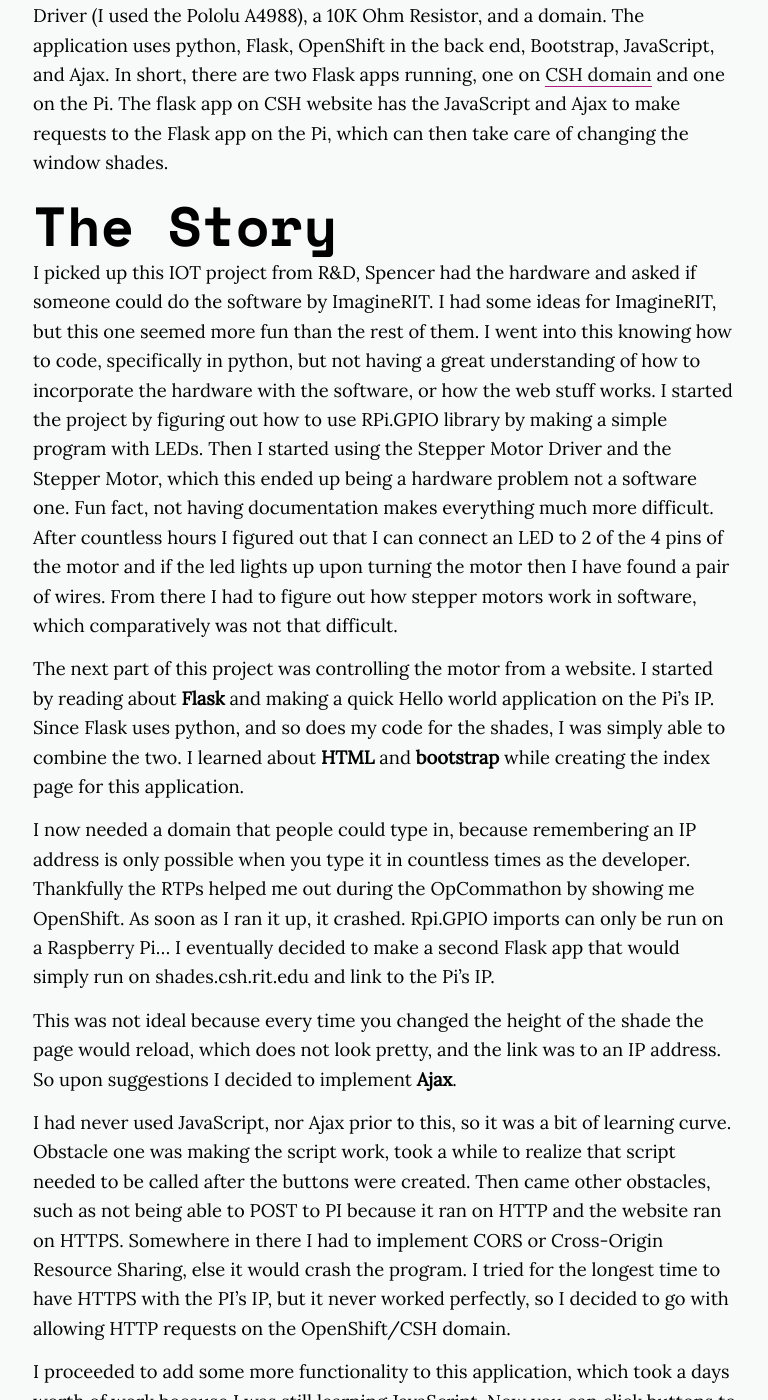
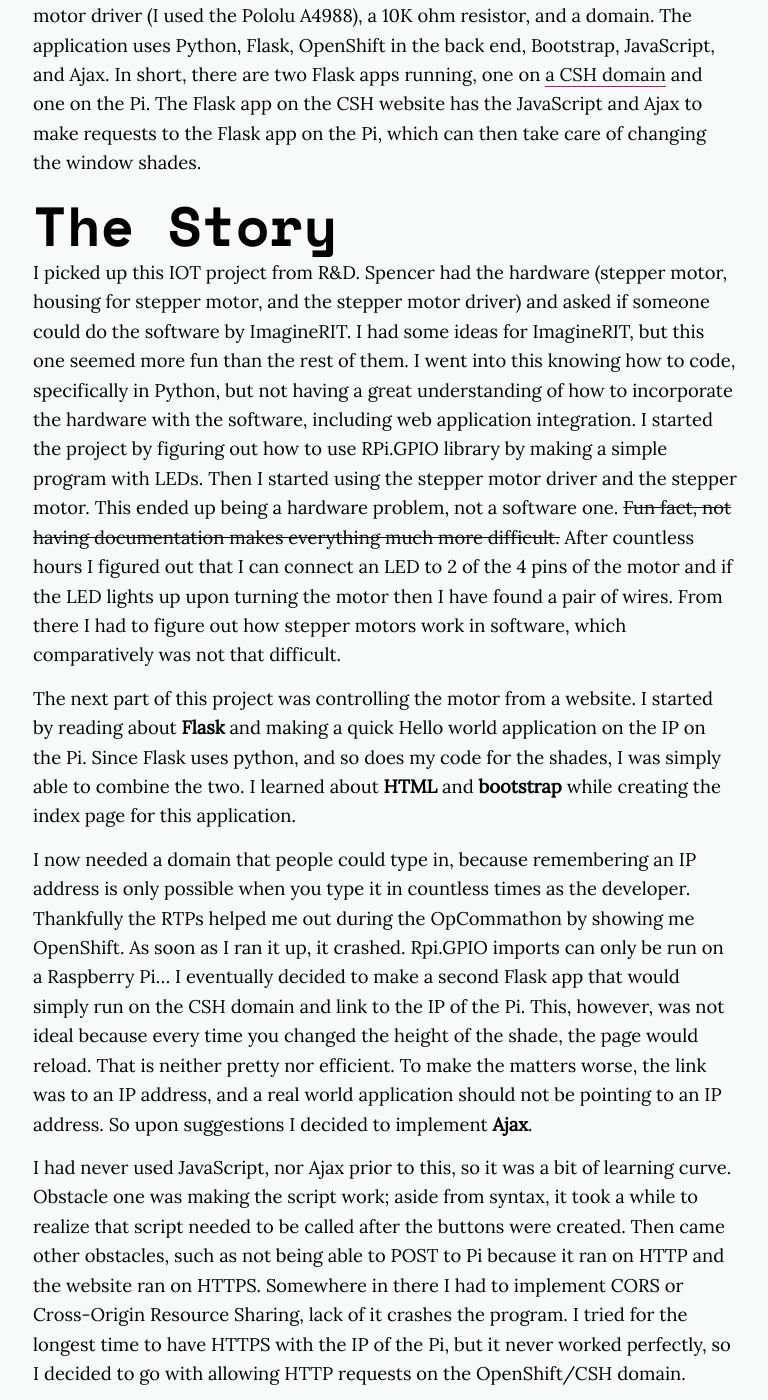
Before and after one commit to ComputerScienceHouse/blog, a Jekyll site: the page built from _posts/2018-02-28-smart-window-shades.md, in a window 1280 px wide and 1400 px high, scrolled down 871 px. Shown: the whole window, without its empty margins (255-1023 px from the left). Built offline with Jekyll 4.4.1, drawn with Linux system fonts in a browser that asks for light colours; nearby versions of some CDN libraries; some of the changed text lies outside the part shown.

Commit message:
fixing errors on the blog post

```diff
--- a/_posts/2018-02-28-smart-window-shades.md
+++ b/_posts/2018-02-28-smart-window-shades.md
@@ -13,21 +13,52 @@
   linkedin: https://www.linkedin.com/in/ayush-goel-589ba215a/
 ---
 # Summary
-Smart Shades is a web service that allows one to control window shades using a website. The hardware requirement is a Raspberry Pi (connected to the Internet), a Stepper Motor, housing for the stepper motor (3D printed), a Stepper Motor Driver (I used the Pololu A4988), a 10K Ohm Resistor, and a domain. The application uses python, Flask, OpenShift in the back end, Bootstrap, JavaScript, and Ajax. In short, there are two Flask apps running, one on [CSH domain](shades.csh.rit.edu) and one on the Pi. The flask app on CSH website has the JavaScript and Ajax to make requests to the Flask app on the Pi, which can then take care of changing the window shades.
+Smart shades is a web service that allows one to control their window shades using a website.
+The hardware requirement is a Raspberry Pi (connected to the Internet), a stepper motor, housing for the stepper motor (3D printed), a stepper motor driver (I used the Pololu A4988), a 10K ohm resistor, and a domain.
+The application uses Python, Flask, OpenShift in the back end, Bootstrap, JavaScript, and Ajax.
+In short, there are two Flask apps running, one on [a CSH domain](shades.csh.rit.edu) and one on the Pi.
+The Flask app on the CSH website has the JavaScript and Ajax to make requests to the Flask app on the Pi, which can then take care of changing the window shades.
 
 # The Story
-I picked up this IOT project from R&D, Spencer had the hardware and asked if someone could do the software by ImagineRIT. I had some ideas for ImagineRIT, but this one seemed more fun than the rest of them. I went into this knowing how to code, specifically in python, but not having a great understanding of how to incorporate the hardware with the software, or how the web stuff works. I started the project by figuring out how to use RPi.GPIO library by making a simple program with LEDs. Then I started using the Stepper Motor Driver and the Stepper Motor, which this ended up being a hardware problem not a software one. Fun fact, not having documentation makes everything much more difficult. After countless hours I figured out that I can connect an LED to 2 of the 4 pins of the motor and if the led lights up upon turning the motor then I have found a pair of wires. From there I had to figure out how stepper motors work in software, which comparatively was not that difficult.
+I picked up this IOT project from R&D.
+Spencer had the hardware (stepper motor, housing for stepper motor, and the stepper motor driver) and asked if someone could do the software by ImagineRIT.
+I had some ideas for ImagineRIT, but this one seemed more fun than the rest of them.
+I went into this knowing how to code, specifically in Python, but not having a great understanding of how to incorporate the hardware with the software, including web application integration.
+I started the project by figuring out how to use RPi.GPIO library by making a simple program with LEDs.
+Then I started using the stepper motor driver and the stepper motor.
+This ended up being a hardware problem, not a software one.
+~~Fun fact, not having documentation makes everything much more difficult.~~
+After countless hours I figured out that I can connect an LED to 2 of the 4 pins of the motor and if the LED lights up upon turning the motor then I have found a pair of wires.
+From there I had to figure out how stepper motors work in software, which comparatively was not that difficult.
 
-The next part of this project was controlling the motor from a website. I started by reading about **Flask** and making a quick Hello world application on the Pi's IP. Since Flask uses python, and so does my code for the shades, I was simply able to combine the two. I learned about **HTML** and **bootstrap** while creating the index page for this application.
+The next part of this project was controlling the motor from a website.
+I started by reading about **Flask** and making a quick Hello world application on the IP on the Pi.
+Since Flask uses python, and so does my code for the shades, I was simply able to combine the two.
+I learned about **HTML** and **bootstrap** while creating the index page for this application.
 
-I now needed a domain that people could type in, because remembering an IP address is only possible when you type it in countless times as the developer. Thankfully the RTPs helped me out during the OpCommathon by showing me OpenShift. As soon as I ran it up, it crashed. Rpi.GPIO imports can only be run on a Raspberry Pi... I eventually decided to make a second Flask app that would simply run on shades.csh.rit.edu and link to the Pi's IP.
+I now needed a domain that people could type in, because remembering an IP address is only possible when you type it in countless times as the developer.
+Thankfully the RTPs helped me out during the OpCommathon by showing me OpenShift.
+As soon as I ran it up, it crashed.
+Rpi.GPIO imports can only be run on a Raspberry Pi... I eventually decided to make a second Flask app that would simply run on the CSH domain and link to the IP of the Pi.
+This, however, was not ideal because every time you changed the height of the shade, the page would reload.
+That is neither pretty nor efficient.
+To make the matters worse, the link was to an IP address, and a real world application should not be pointing to an IP address.
+So upon suggestions I decided to implement **Ajax**.
 
-This was not ideal because every time you changed the height of the shade the page would reload, which does not look pretty, and the link was to an IP address. So upon suggestions I decided to implement **Ajax**.
+I had never used JavaScript, nor Ajax prior to this, so it was a bit of learning curve.
+Obstacle one was making the script work; aside from syntax, it took a while to realize that script needed to be called after the buttons were created.
+Then came other obstacles, such as not being able to POST to Pi because it ran on HTTP and the website ran on HTTPS.
+Somewhere in there I had to implement CORS or Cross-Origin Resource Sharing, lack of it crashes the program.
+I tried for the longest time to have HTTPS with the IP of the Pi, but it never worked perfectly, so I decided to go with allowing HTTP requests on the OpenShift/CSH domain.
 
-I had never used JavaScript, nor Ajax prior to this, so it was a bit of learning curve. Obstacle one was making the script work, took a while to realize that script needed to be called after the buttons were created. Then came other obstacles, such as not being able to POST to PI because it ran on HTTP and the website ran on HTTPS. Somewhere in there I had to implement CORS or Cross-Origin Resource Sharing, else it would crash the program. I tried for the longest time to have HTTPS with the PI's IP, but it never worked perfectly, so I decided to go with allowing HTTP requests on the OpenShift/CSH domain.
+I proceeded to add some more functionality to this application after OpCommathon.
+This took a day's worth of work because I was still learning JavaScript.
+Now you can click buttons to set the height as a percentage, change how many steps or pulses the motor requires to make the shade go from completely down to completely up, and move the motor n steps at a time for debugging purposes.
+Furthermore, it  shows the current shade percentage.
+The idea behind showing that information is that if it does not match up with what you have physically in front of you, then you will know that you need to change your values for the program.
 
-I proceeded to add some more functionality to this application, which took a days worth of work because I was still learning JavaScript. Now you can click buttons to set the height in percent, change the motor steps needed for 0% to 100%, and move the motor n steps at a time for debugging purposes. Furthermore, it  shows the current shade percentage, so if it does not match up with what you have then you can know that you need change the numbers up.
+Altogether, this project was a lot of fun.
+I learned quite a bit, both in the software world and hardware world.
+ImagineRIT is still weeks from now, and as a result I plan on adding Amazon Alexa Skill to this, or someway of using voice command to perform the same actions.
 
-Altogether, this project was a lot of fun. I learned quite a bit, both software and hardware included. ImagineRIT is still weeks from now, as a result I plan on adding Amazon Alexa Skill to this, or someway of using voice command to perform the same actions.
-
-P.S. For details on wiring components, please visit the GitHub source of this project [here](https://github.com/axg4975/smart-window-shades)
+P.S. For details on wiring components, please visit the GitHub source of this project [here](https://github.com/axg4975/smart-window-shades).
```
